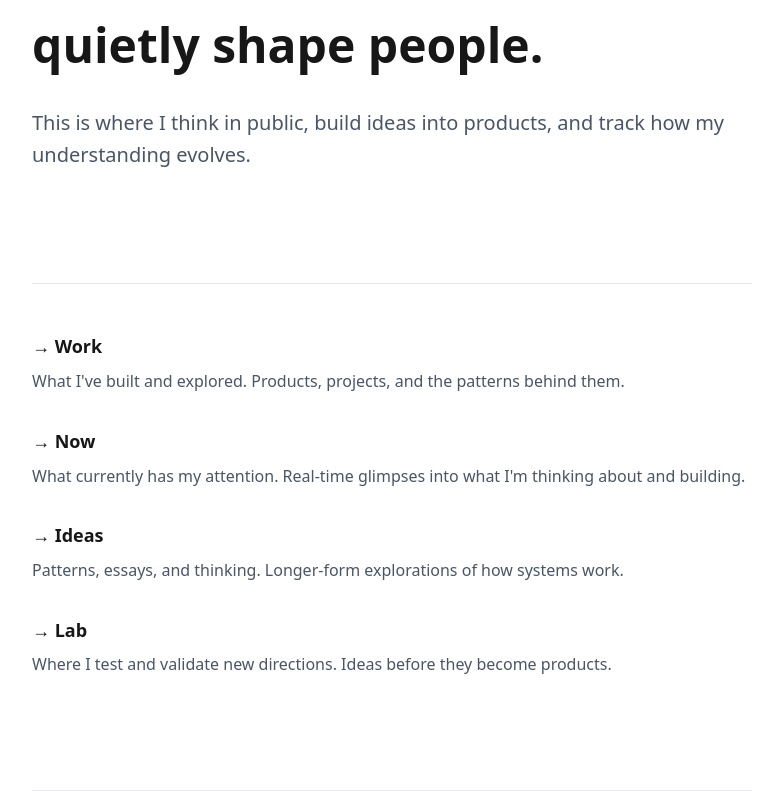
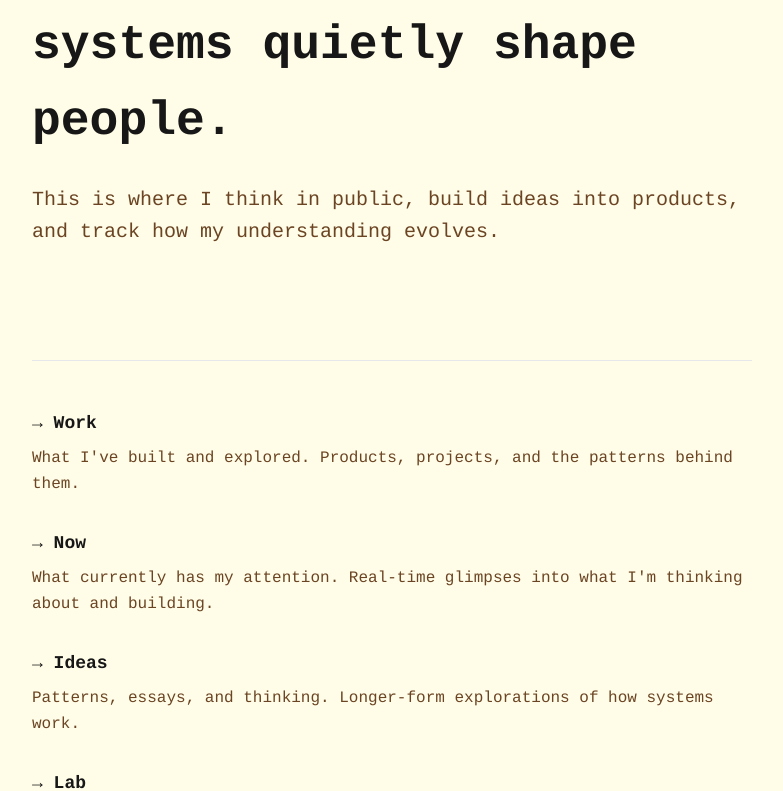
Before and after one commit to Sourodiptto/Souro_web, a Next.js app: page / in a window 1280 px wide. Shown: the part 395-1186 px from the top of the page, without its empty margins (248-1031 px from the left). Built offline with nearby package versions, Linux system fonts and the light colour scheme.

Commit message:
Add cream background and coffee color transitions to menus and descriptions

```diff
--- a/app/globals.css
+++ b/app/globals.css
@@ -31,10 +31,23 @@
 
 /* Typography */
 body {
+  font-family: Courier, monospace;
   -webkit-font-smoothing: antialiased;
   -moz-osx-font-smoothing: grayscale;
-  background-color: #ffffff;
+  background-color: #FFFDE7;
   color: #171717;
+}
+
+.coffee-text {
+  color: #6B4423;
+}
+
+.coffee-hover {
+  transition: color 0.3s ease, background-color 0.3s ease;
+}
+
+.coffee-hover:hover {
+  color: #6B4423;
 }
 
 h1, h2, h3, p {
--- a/app/page.tsx
+++ b/app/page.tsx
@@ -8,7 +8,7 @@ export default function Home() {
         <h1 className="text-5xl font-bold mb-6">
           I study how decisions shape systems, and how systems quietly shape people.
         </h1>
-        <p className="text-xl text-gray-600 dark:text-gray-300">
+        <p className="text-xl coffee-text">
           This is where I think in public, build ideas into products, and track how my understanding evolves.
         </p>
       </section>
@@ -18,28 +18,28 @@ export default function Home() {
         <div className="space-y-8">
           <div className="group cursor-pointer">
             <h2 className="text-lg font-semibold mb-2 group-hover:translate-x-1 transition-transform">→ Work</h2>
-            <p className="text-gray-600 dark:text-gray-400">
+            <p className="text-gray-600 coffee-text">
               What I've built and explored. Products, projects, and the patterns behind them.
             </p>
           </div>
 
           <div className="group cursor-pointer">
             <h2 className="text-lg font-semibold mb-2 group-hover:translate-x-1 transition-transform">→ Now</h2>
-            <p className="text-gray-600 dark:text-gray-400">
+            <p className="text-gray-600 coffee-text">
               What currently has my attention. Real-time glimpses into what I'm thinking about and building.
             </p>
           </div>
 
           <div className="group cursor-pointer">
             <h2 className="text-lg font-semibold mb-2 group-hover:translate-x-1 transition-transform">→ Ideas</h2>
-            <p className="text-gray-600 dark:text-gray-400">
+            <p className="text-gray-600 coffee-text">
               Patterns, essays, and thinking. Longer-form explorations of how systems work.
             </p>
           </div>
 
           <div className="group cursor-pointer">
             <h2 className="text-lg font-semibold mb-2 group-hover:translate-x-1 transition-transform">→ Lab</h2>
-            <p className="text-gray-600 dark:text-gray-400">
+            <p className="text-gray-600 coffee-text">
               Where I test and validate new directions. Ideas before they become products.
             </p>
           </div>
--- a/components/MenuOverlay.tsx
+++ b/components/MenuOverlay.tsx
@@ -26,7 +26,7 @@ export default function MenuOverlay({ open, setOpen }: MenuOverlayProps) {
         <Link
           href="/"
           onClick={() => setOpen(false)}
-          className="menu-link text-4xl font-bold text-gray-900 hover:text-gray-600 transition-colors"
+          className="menu-link text-4xl font-bold text-gray-900 hover:text-amber-900 coffee-hover"
         >
           Home
         </Link>
@@ -34,7 +34,7 @@ export default function MenuOverlay({ open, setOpen }: MenuOverlayProps) {
         <div>
           <button
             onClick={() => setExpandedAbout(!expandedAbout)}
-            className="w-full text-left text-4xl font-bold text-gray-900 hover:text-gray-600 transition-colors flex items-center justify-between gap-4"
+            className="w-full text-left text-4xl font-bold text-gray-900 hover:text-amber-900 coffee-hover flex items-center justify-between gap-4"
           >
             About
             <span className={`inline-flex items-center justify-center w-6 h-6 transition-transform duration-300 ${expandedAbout ? "rotate-180" : ""}`}>
@@ -51,8 +51,8 @@ export default function MenuOverlay({ open, setOpen }: MenuOverlayProps) {
                 onClick={() => setOpen(false)}
                 className="block group"
               >
-                <h3 className="text-2xl font-bold text-gray-900 group-hover:text-gray-600 transition-colors">→ Work</h3>
-                <p className="text-gray-600 text-sm mt-2 opacity-0 group-hover:opacity-100 transition-opacity duration-300">What I've built and explored. Products, projects, and the patterns behind them.</p>
+                <h3 className="text-2xl font-bold text-gray-900 group-hover:text-amber-900 transition-colors">→ Work</h3>
+                <p className="coffee-text text-sm mt-2 opacity-0 group-hover:opacity-100 transition-opacity duration-300">What I've built and explored. Products, projects, and the patterns behind them.</p>
               </Link>
 
               <Link
@@ -60,8 +60,8 @@ export default function MenuOverlay({ open, setOpen }: MenuOverlayProps) {
                 onClick={() => setOpen(false)}
                 className="block group"
               >
-                <h3 className="text-2xl font-bold text-gray-900 group-hover:text-gray-600 transition-colors">→ Now</h3>
-                <p className="text-gray-600 text-sm mt-2 opacity-0 group-hover:opacity-100 transition-opacity duration-300">What currently has my attention. Real-time glimpses into what I'm thinking about and building.</p>
+                <h3 className="text-2xl font-bold text-gray-900 group-hover:text-amber-900 transition-colors">→ Now</h3>
+                <p className="coffee-text text-sm mt-2 opacity-0 group-hover:opacity-100 transition-opacity duration-300">What currently has my attention. Real-time glimpses into what I'm thinking about and building.</p>
               </Link>
 
               <Link
@@ -69,8 +69,8 @@ export default function MenuOverlay({ open, setOpen }: MenuOverlayProps) {
                 onClick={() => setOpen(false)}
                 className="block group"
               >
-                <h3 className="text-2xl font-bold text-gray-900 group-hover:text-gray-600 transition-colors">→ Ideas</h3>
-                <p className="text-gray-600 text-sm mt-2 opacity-0 group-hover:opacity-100 transition-opacity duration-300">Patterns, essays, and thinking. Longer-form explorations of how systems work.</p>
+                <h3 className="text-2xl font-bold text-gray-900 group-hover:text-amber-900 transition-colors">→ Ideas</h3>
+                <p className="coffee-text text-sm mt-2 opacity-0 group-hover:opacity-100 transition-opacity duration-300">Patterns, essays, and thinking. Longer-form explorations of how systems work.</p>
               </Link>
 
               <Link
@@ -78,8 +78,8 @@ export default function MenuOverlay({ open, setOpen }: MenuOverlayProps) {
                 onClick={() => setOpen(false)}
                 className="block group"
               >
-                <h3 className="text-2xl font-bold text-gray-900 group-hover:text-gray-600 transition-colors">→ Lab</h3>
-                <p className="text-gray-600 text-sm mt-2 opacity-0 group-hover:opacity-100 transition-opacity duration-300">Where I test and validate new directions. Ideas before they become products.</p>
+                <h3 className="text-2xl font-bold text-gray-900 group-hover:text-amber-900 transition-colors">→ Lab</h3>
+                <p className="coffee-text text-sm mt-2 opacity-0 group-hover:opacity-100 transition-opacity duration-300">Where I test and validate new directions. Ideas before they become products.</p>
               </Link>
             </div>
           )}
@@ -88,7 +88,7 @@ export default function MenuOverlay({ open, setOpen }: MenuOverlayProps) {
         <div>
           <button
             onClick={() => setExpandedConnect(!expandedConnect)}
-            className="w-full text-left text-4xl font-bold text-gray-900 hover:text-gray-600 transition-colors flex items-center justify-between gap-4"
+            className="w-full text-left text-4xl font-bold text-gray-900 hover:text-amber-900 coffee-hover flex items-center justify-between gap-4"
           >
             Connect
             <span className={`inline-flex items-center justify-center w-6 h-6 transition-transform duration-300 ${expandedConnect ? "rotate-180" : ""}`}>
@@ -100,13 +100,13 @@ export default function MenuOverlay({ open, setOpen }: MenuOverlayProps) {
 
           {expandedConnect && (
             <div className="mt-4 ml-4 border-l-2 border-gray-300 pl-6 space-y-4">
-              <p className="text-gray-600 text-sm">Let's talk. Share ideas, collaborate, or just say hello.</p>
+              <p className="coffee-text text-sm">Let's talk. Share ideas, collaborate, or just say hello.</p>
               <div className="space-y-3">
                 <a
                   href="https://www.linkedin.com/in/sourodipttomondal/"
                   target="_blank"
                   rel="noopener noreferrer"
-                  className="block text-gray-700 hover:text-gray-900 transition-colors"
+                  className="block text-gray-700 hover:text-amber-900 coffee-hover"
                 >
                   LinkedIn
                 </a>
@@ -114,13 +114,13 @@ export default function MenuOverlay({ open, setOpen }: MenuOverlayProps) {
                   href="https://github.com/Sourodiptto"
                   target="_blank"
                   rel="noopener noreferrer"
-                  className="block text-gray-700 hover:text-gray-900 transition-colors"
+                  className="block text-gray-700 hover:text-amber-900 coffee-hover"
                 >
                   GitHub
                 </a>
                 <a
                   href="mailto:msourodiptto@gmail.com"
-                  className="block text-gray-700 hover:text-gray-900 transition-colors"
+                  className="block text-gray-700 hover:text-amber-900 coffee-hover"
                 >
                   Email
                 </a>
```
